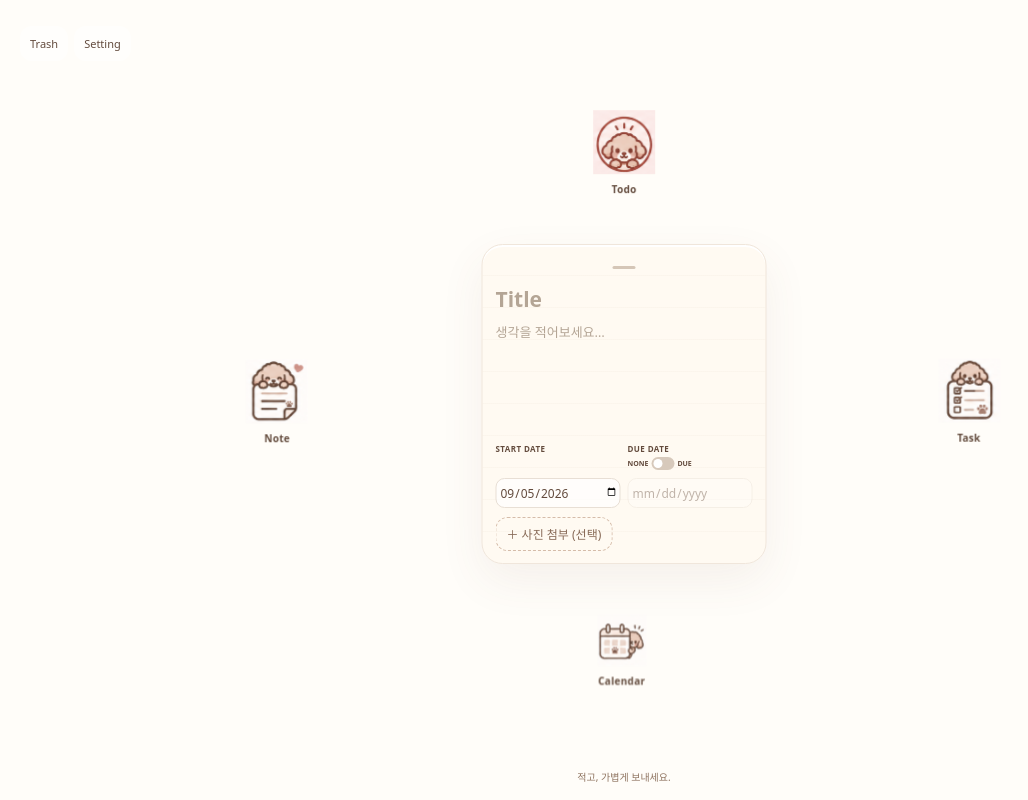
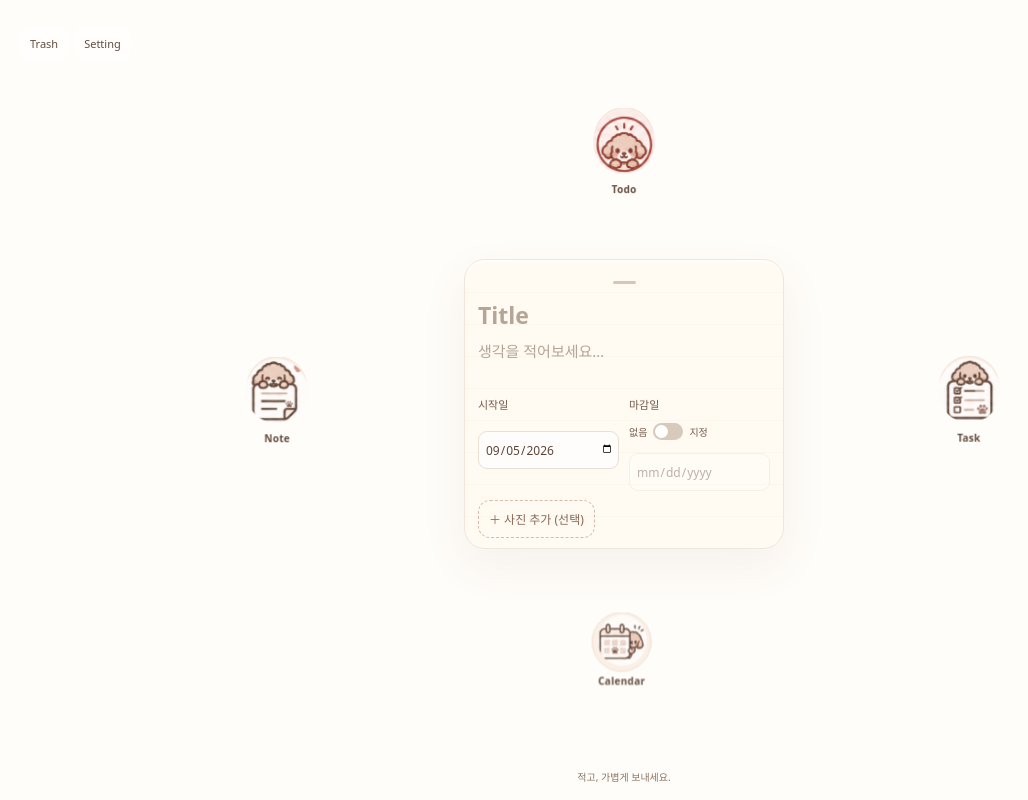
Before and after one commit to dbsguswl0110/theo-flow, a React (Vite) app: page / in a window 1280 px wide. Shown: the whole page, without its empty margins (16-1044 px from the left). Built offline with nearby package versions, Linux system fonts and the light colour scheme; no server answers.

Commit message:
Refine TEO visual hierarchy and touch-friendly inputs

```diff
--- a/src/App.tsx
+++ b/src/App.tsx
@@ -27,6 +27,7 @@ export default function App() {
   const [focused, setFocused] = useState(false);
   const [toast, setToast] = useState("");
   const [accepted, setAccepted] = useState("");
+  const [swipePreview, setSwipePreview] = useState<ItemType | null>(null);
   const [screen, setScreen] = useState("");
   const [collectionBack, setCollectionBack] = useState("");
   function openCollection(kind: string, back = "") {
@@ -204,6 +205,7 @@ export default function App() {
       <div
         ref={stage}
         style={{ height: viewportHeight }}
+        data-swipe={swipePreview || undefined}
         className={`home-stage ${expanded ? "expanded" : "folded"} ${noMotion ? "quiet" : ""} ${focused ? "is-writing" : ""}`}
       >
         <header className="utility-bar">
@@ -263,6 +265,7 @@ export default function App() {
             onFocus={() => setFocused(true)}
             onBlurFocus={() => setFocused(false)}
             onRegister={register}
+            onSwipePreview={setSwipePreview}
             quiet={noMotion}
           />
         </div>
--- a/src/components/MemoFields.tsx
+++ b/src/components/MemoFields.tsx
@@ -32,7 +32,7 @@ export default function MemoFields({
       />
       <div className="memo-dates">
         <label>
-          <span>Start date</span>
+          <span>시작일</span>
           <input
             aria-label="시작일"
             type="date"
@@ -44,9 +44,9 @@ export default function MemoFields({
         </label>
         <div className="due-field">
           <div className="due-heading">
-            <span>Due date</span>
+            <span>마감일</span>
             <label className="due-toggle">
-              <span>NONE</span>
+            <span>없음</span>
               <input
                 type="checkbox"
                 role="switch"
@@ -61,7 +61,7 @@ export default function MemoFields({
                 }
               />
               <i aria-hidden="true" />
-              <span>DUE</span>
+            <span>지정</span>
             </label>
           </div>
           <input
--- a/src/components/MemoPad.tsx
+++ b/src/components/MemoPad.tsx
@@ -17,6 +17,7 @@ export default function MemoPad({
   onRegister,
   quiet,
   active,
+  onSwipePreview,
 }: {
   focused: boolean;
   onFocus: () => void;
@@ -24,10 +25,12 @@ export default function MemoPad({
   onRegister: (type: ItemType, draft: DraftItem) => Promise<boolean>;
   quiet: boolean;
   active: boolean;
+  onSwipePreview?: (type: ItemType | null) => void;
 }) {
   const [draft, setDraft] = useState<DraftItem>(emptyDraft);
   const [busy, setBusy] = useState(false);
   const [error, setError] = useState("");
+  const [photoPreview, setPhotoPreview] = useState("");
   const pointerStart = useRef<{ x: number; y: number } | null>(null);
   const locked = useRef(false);
   const anchor = useRef<HTMLDivElement>(null);
@@ -35,6 +38,15 @@ export default function MemoPad({
   const dragControls = useDragControls();
   const x = useMotionValue(0),
     y = useMotionValue(0);
+  useEffect(() => {
+    if (!draft.photo) {
+      setPhotoPreview("");
+      return;
+    }
+    const url = URL.createObjectURL(draft.photo);
+    setPhotoPreview(url);
+    return () => URL.revokeObjectURL(url);
+  }, [draft.photo]);
   useEffect(() => {
     void controls.start({
       scale: active ? 1 : 0,
@@ -152,8 +164,10 @@ export default function MemoPad({
               ?.focus();
           }
         }}
+        onDrag={(_, info) => onSwipePreview?.(directionFor(info))}
         onDragEnd={(_, info) => {
           const type = directionFor(info);
+          onSwipePreview?.(null);
           if (type) void send(type);
           else void returnHome();
         }}
@@ -183,7 +197,22 @@ export default function MemoPad({
             disabled={busy}
           />
           <label className="compose-photo-add">
-            {draft.photo ? `📷 ${draft.photo.name}` : "＋ 사진 첨부 (선택)"}
+            {draft.photo ? (
+              <>
+                {photoPreview && <img src={photoPreview} alt="첨부할 사진 미리보기" />}
+                <span>{draft.photo.name}</span>
+                <button
+                  type="button"
+                  aria-label="첨부 사진 제거"
+                  onClick={(e) => {
+                    e.preventDefault();
+                    setDraft((prev) => ({ ...prev, photo: null }));
+                  }}
+                >
+                  ×
+                </button>
+              </>
+            ) : "＋ 사진 추가 (선택)"}
             <input
               type="file"
               accept="image/*"
--- a/src/refinement.css
+++ b/src/refinement.css
@@ -445,3 +445,60 @@
 .collection-card .collection-open { padding-left: 38px; }
 .danger-btn { border: 1px solid #c86c61; border-radius: 12px; background: #fff4f1; color: #a34439; padding: 7px 11px; }
 .compose-photo-add { display: inline-flex; align-items: center; width: fit-content; border: 1px dashed #d5bca9; border-radius: 12px; padding: 7px 10px; color: #876956; font-size: 12px; cursor: pointer; }
+
+/* Visual refinement: preserve the gesture layout while giving the input and controls more room. */
+.theo-button::before {
+  content: "";
+  position: absolute;
+  top: 0;
+  left: 50%;
+  width: 58px;
+  height: 58px;
+  transform: translateX(-50%);
+  border-radius: 50%;
+  background: #fbf0e7;
+  border: 1px solid #f0ded0;
+  z-index: 0;
+  transition: transform .2s, box-shadow .2s, background .2s;
+}
+.theo-art, .theo-label, .accepted-mark { position: relative; z-index: 1; }
+.theo-art { border-radius: 50%; }
+.home-stage[data-swipe="note"] .note-position .theo-button::before,
+.home-stage[data-swipe="task"] .task-position .theo-button::before,
+.home-stage[data-swipe="todo"] .todo-position .theo-button::before {
+  background: #f5d7c1;
+  box-shadow: 0 0 0 7px #f5d7c144, 0 8px 20px #9d6f5344;
+  transform: translateX(-50%) scale(1.1);
+}
+.memo-anchor, .expanded .memo-anchor { width: calc(100% - 132px); max-width: 320px; height: 290px; }
+.memo-title, .expanded .memo-title { color: #5d4437; font-size: 23px; font-weight: 700; }
+.memo-content, .expanded .memo-content { color: #654d40; font-size: 15px; min-height: 48px; }
+.memo-dates { gap: 10px; }
+.memo-dates label > span, .expanded .memo-dates label > span,
+.due-heading > span { font-size: 11px; letter-spacing: 0; color: #765b4b; }
+.memo-dates input, .expanded .memo-dates input, .is-focused .memo-dates input { min-height: 38px; height: 38px; font-size: 12px; padding: 7px 6px; color: #5d4437; }
+.due-heading { min-height: 38px; }
+.memo-dates .due-toggle { min-height: 32px; gap: 6px; padding: 2px 0; }
+.memo-dates .due-toggle > span, .expanded .memo-dates .due-toggle > span { font-size: 10px; color: #765b4b; }
+.due-toggle i { width: 30px; height: 17px; padding: 2px; }
+.due-toggle i::after { width: 13px; height: 13px; }
+.due-toggle input:checked + i::after { transform: translateX(13px); }
+.compose-photo-add { min-height: 38px; gap: 8px; font-size: 12px; }
+.compose-photo-add img { width: 30px; height: 30px; object-fit: cover; border-radius: 7px; }
+.compose-photo-add button { width: 28px; height: 28px; border-radius: 50%; background: #ead8ca; color: #684b3b; font-size: 18px; line-height: 1; }
+.collection-card { margin: 8px 0; padding: 4px; border-radius: 16px; }
+.collection-open { gap: 4px; padding-top: 10px; padding-bottom: 10px; }
+.collection-open strong { font-size: 16px; }
+.collection-open span { font-size: 13px; -webkit-line-clamp: 1; }
+.selection-toolbar { border-bottom: 1px solid #eee2d6; margin-bottom: 8px; }
+.calendar-week { border-color: #e5d9cf; }
+.calendar-day { color: #765b4b; font-size: 13px; }
+.calendar-day.muted { color: #bca99a; }
+.calendar-day .today { background: #765540; color: #fff; min-width: 28px; min-height: 28px; display: inline-grid; place-items: center; border-radius: 50%; }
+.calendar-bar { color: #4f382d; font-size: 12px; font-weight: 700; min-height: 24px; box-shadow: 0 2px 5px #76574122; }
+@media (max-width: 380px) {
+  .memo-anchor, .expanded .memo-anchor { width: calc(100% - 116px); height: 310px; }
+  .memo-dates { grid-template-columns: 1fr; gap: 6px; }
+  .due-field { display: grid; grid-template-columns: 1fr 1fr; align-items: end; gap: 8px; }
+  .due-heading { min-height: 38px; }
+}
```
